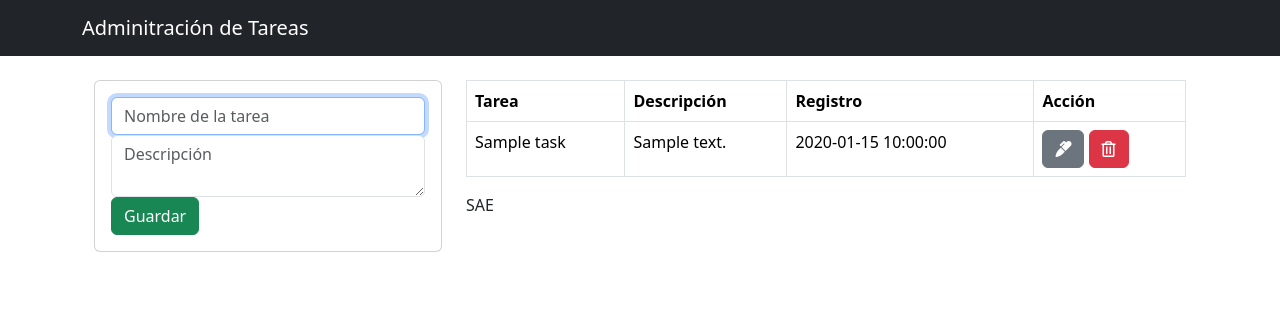
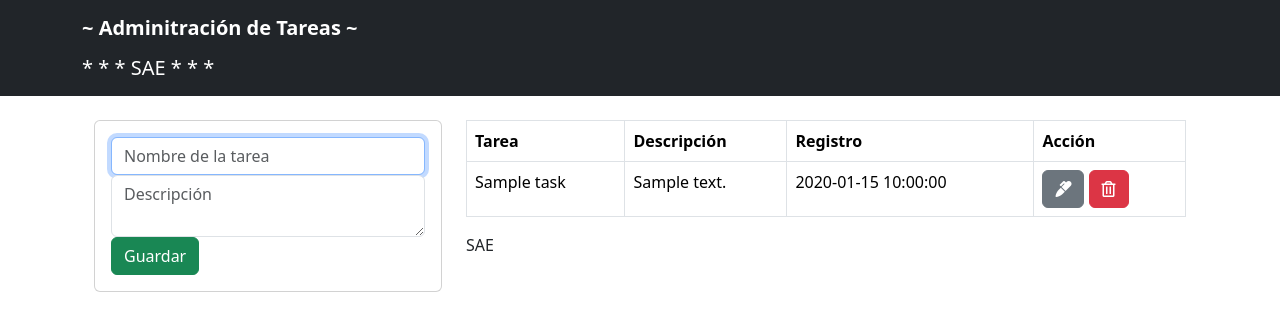
Before and after one commit to CoffAlEs/CRUD---PHP, a PHP site: page / in a window 1280 px wide. Shown: the top 331 px of the page. Run offline with PHP 8.4, Linux system fonts and the light colour scheme; tables that the repository leaves empty hold one stand-in row (values such as "Sample post"); some libraries are stand-ins or nearby versions.

Commit message:
Update header.php

```diff
--- a/includes/header.php
+++ b/includes/header.php
@@ -14,6 +14,10 @@
 
     <nav class="navbar navbar-dark bg-dark">
       <div class="container">
-        <a class="navbar-brand" href="index.php">Adminitración de Tareas</a>
+        <a class="navbar-brand" href="index.php"><strong>~ Adminitración de Tareas ~</strong></a>
+      </div>
+      <div class="container">
+        <a class="navbar-brand">* * * SAE * * *</a>
       </div>
     </nav>
+    <div class="container"></div>
```
